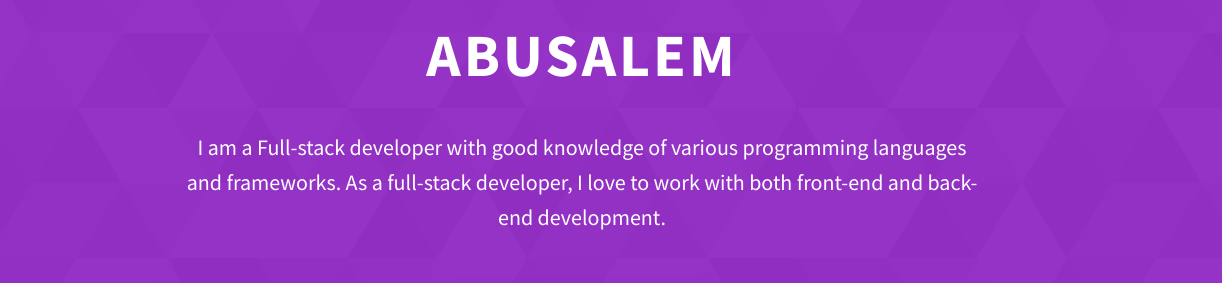
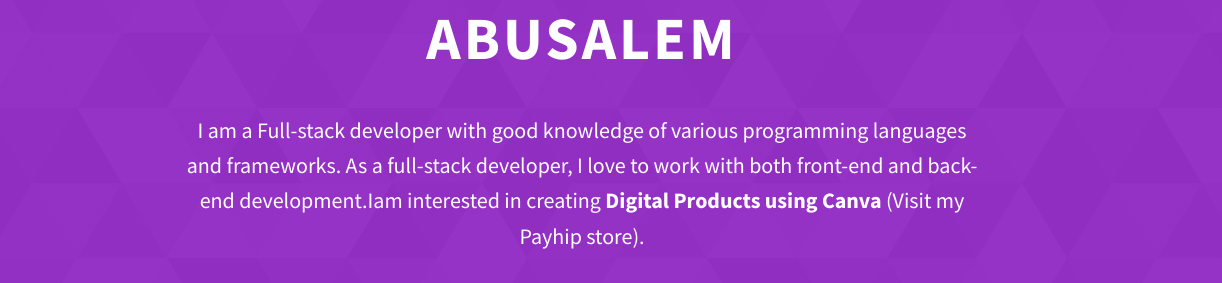
Before and after one commit to maisa80/MaisaPortfolio, a website: page index.html in a window 1280 px wide. Shown: the part 267-550 px from the top of the page, 58-1280 px from the left. Drawn offline with Linux system fonts and the light colour scheme.

Commit message:
add digital products

```diff
--- a/index.html
+++ b/index.html
@@ -88,7 +88,8 @@
         <div class="home-hero__info">
           <p class="text-primary">
             I am a Full-stack developer with good knowledge of various programming languages and frameworks. As a full-stack
-            developer, I love to work with both front-end and back-end development.
+            developer, I love to work with both front-end and back-end development.Iam interested in creating
+                <strong>Digital Products using Canva </strong><a href="https://payhip.com/PurpleFlower">(Visit my Payhip store)</a>.
 
 
           </p>
```
